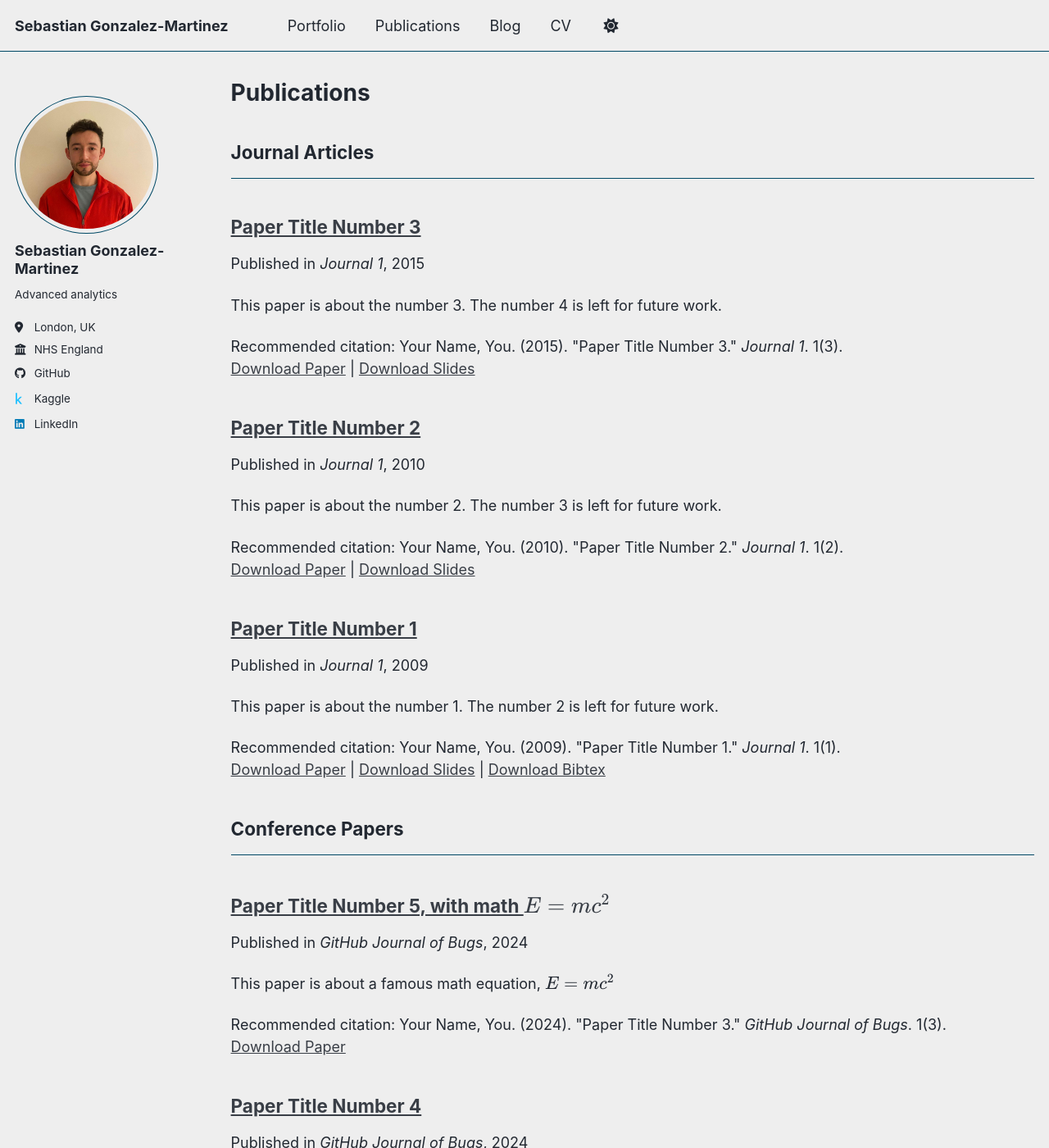
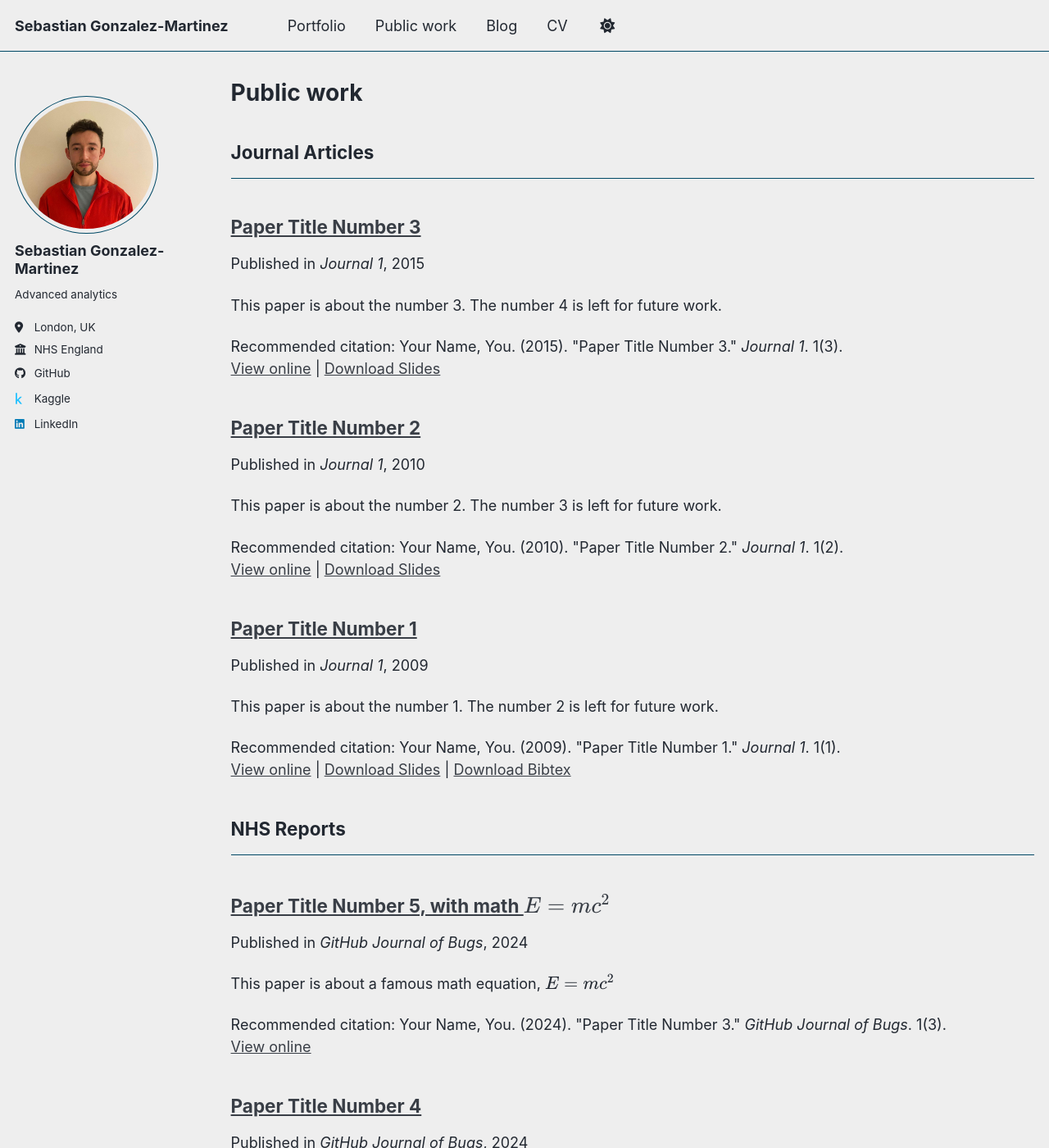
Before and after one commit to znogbes/sebastian-gonzalez-portfolio, a Jekyll site: the page built from _pages/publications.html, in a window 1280 px wide and 1400 px high. Shown: the whole window at 82% size. Built offline with Jekyll 4.4.1, drawn with Linux system fonts in a browser that asks for light colours; a script bundle is joined from its source files by our own code; library files that are not in the unit come from our copies; some of the changed text lies outside the part shown.

Commit message:
customed layout text in publication section

```diff
--- a/_config.yml
+++ b/_config.yml
@@ -89,7 +89,7 @@
   manuscripts:
     title: 'Journal Articles'
   conferences:
-    title: 'Conference Papers'
+    title: 'NHS Reports'
 
 # Site Settings
 teaser                   :  # filename of teaser fallback teaser image placed in /images/ for social media previews
--- a/_data/navigation.yml
+++ b/_data/navigation.yml
@@ -11,7 +11,7 @@
   - title: "Portfolio"
     url: /portfolio/
 
-  - title: "Publications"
+  - title: "Public work"
     url: /publications/
 
   - title: "Blog"
--- a/_includes/archive-single.html
+++ b/_includes/archive-single.html
@@ -53,13 +53,13 @@
     {% endif %}
 
     {% if post.citation and post.paperurl and post.slidesurl and post.bibtexurl %}
-      <p>Recommended citation: {{ post.citation }}<br /><a href="{{ post.paperurl }}">Download Paper</a> | <a href="{{ post.slidesurl }}">Download Slides</a> | <a href="{{ post.bibtexurl }}">Download Bibtex</a></p>
+      <p>Recommended citation: {{ post.citation }}<br /><a href="{{ post.paperurl }}">View online</a> | <a href="{{ post.slidesurl }}">Download Slides</a> | <a href="{{ post.bibtexurl }}">Download Bibtex</a></p>
     {% elsif post.citation and post.paperurl and post.slidesurl %}
-      <p>Recommended citation: {{ post.citation }}<br /><a href="{{ post.paperurl }}">Download Paper</a> | <a href="{{ post.slidesurl }}">Download Slides</a></p>
+      <p>Recommended citation: {{ post.citation }}<br /><a href="{{ post.paperurl }}">View online</a> | <a href="{{ post.slidesurl }}">Download Slides</a></p>
     {% elsif post.citation and post.paperurl and post.bibtexurl %}
-      <p>Recommended citation: {{ post.citation }}<br /><a href="{{ post.paperurl }}">Download Paper</a> | <a href="{{ post.bibtexurl }}">Download Bibtex</a></p>
+      <p>Recommended citation: {{ post.citation }}<br /><a href="{{ post.paperurl }}">View online</a> | <a href="{{ post.bibtexurl }}">Download Bibtex</a></p>
     {% elsif post.citation and post.paperurl %}
-      <p>Recommended citation: {{ post.citation }}<br /><a href="{{ post.paperurl }}">Download Paper</a></p>
+      <p>Recommended citation: {{ post.citation }}<br /><a href="{{ post.paperurl }}">View online</a></p>
     {% elsif post.citation and post.slidesurl and post.bibtexurl %}
       <p>Recommended citation: {{ post.citation }}<br /><a href="{{ post.slidesurl }}">Download Slides</a> | <a href="{{ post.bibtexurl}}">Download Bibtex</a></p>
     {% elsif post.citation and post.slidesurl %}
@@ -69,9 +69,9 @@
     {% elsif post.citation %}
       <p>Recommended citation: {{ post.citation }}</p>
     {% elsif post.paperurl and post.bibtexurl %}
-      <p><a href=" {{ post.paperurl }} ">Download Paper</a> | <a href="{{ post.bibtexurl }}">Download Bibtex</a></p>
+      <p><a href=" {{ post.paperurl }} ">View online</a> | <a href="{{ post.bibtexurl }}">Download Bibtex</a></p>
     {% elsif post.paperurl %}
-      <p><a href=" {{ post.paperurl }} ">Download Paper</a></p>
+      <p><a href=" {{ post.paperurl }} ">View online</a></p>
     {% elsif post.slidesurl and post.bibtexurl %}
       <p><a href="{{ post.slidesurl }}">Download Slides</a> | <a href="{{ post.bibtexurl }}">Download Bibtex</a></p>
     {% elsif post.slidesurl %}
--- a/_pages/publications.html
+++ b/_pages/publications.html
@@ -1,6 +1,6 @@
 ---
 layout: archive
-title: "Publications"
+title: "Public work"
 permalink: /publications/
 author_profile: true
 ---
```
